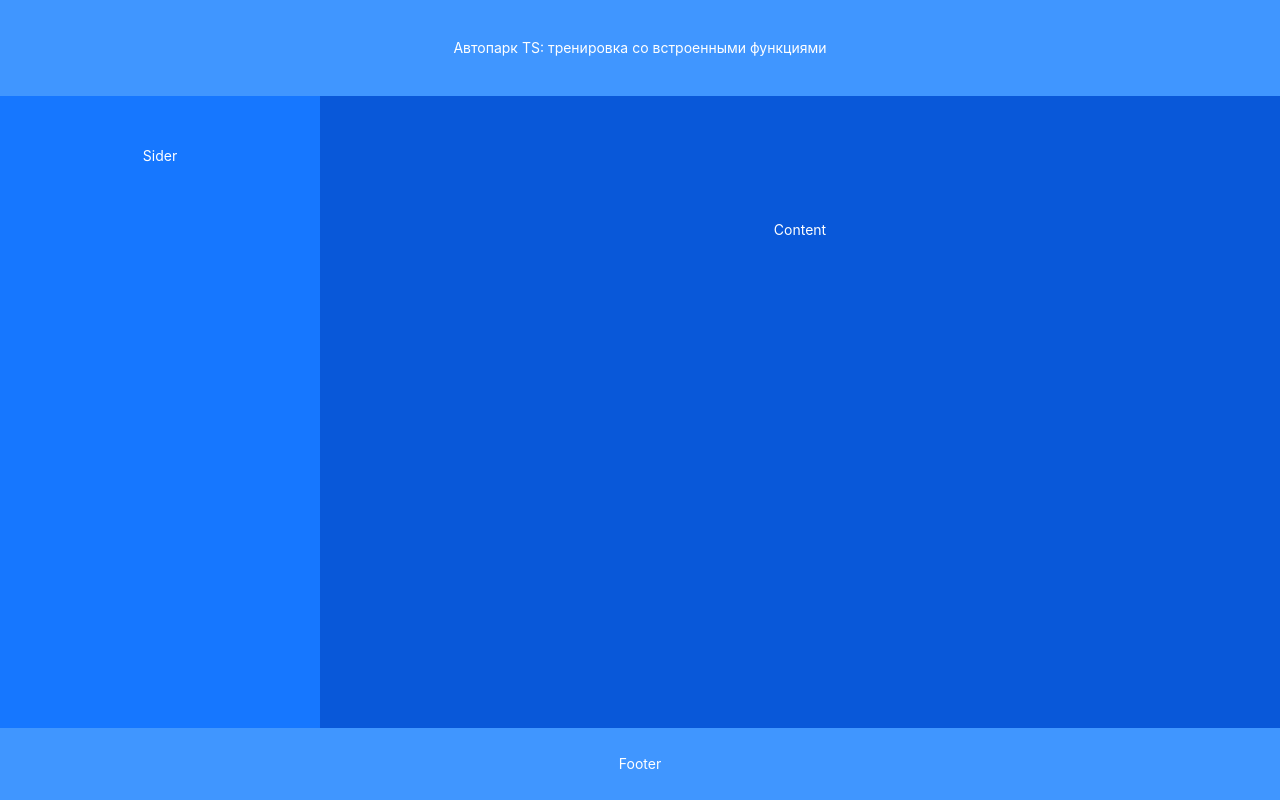
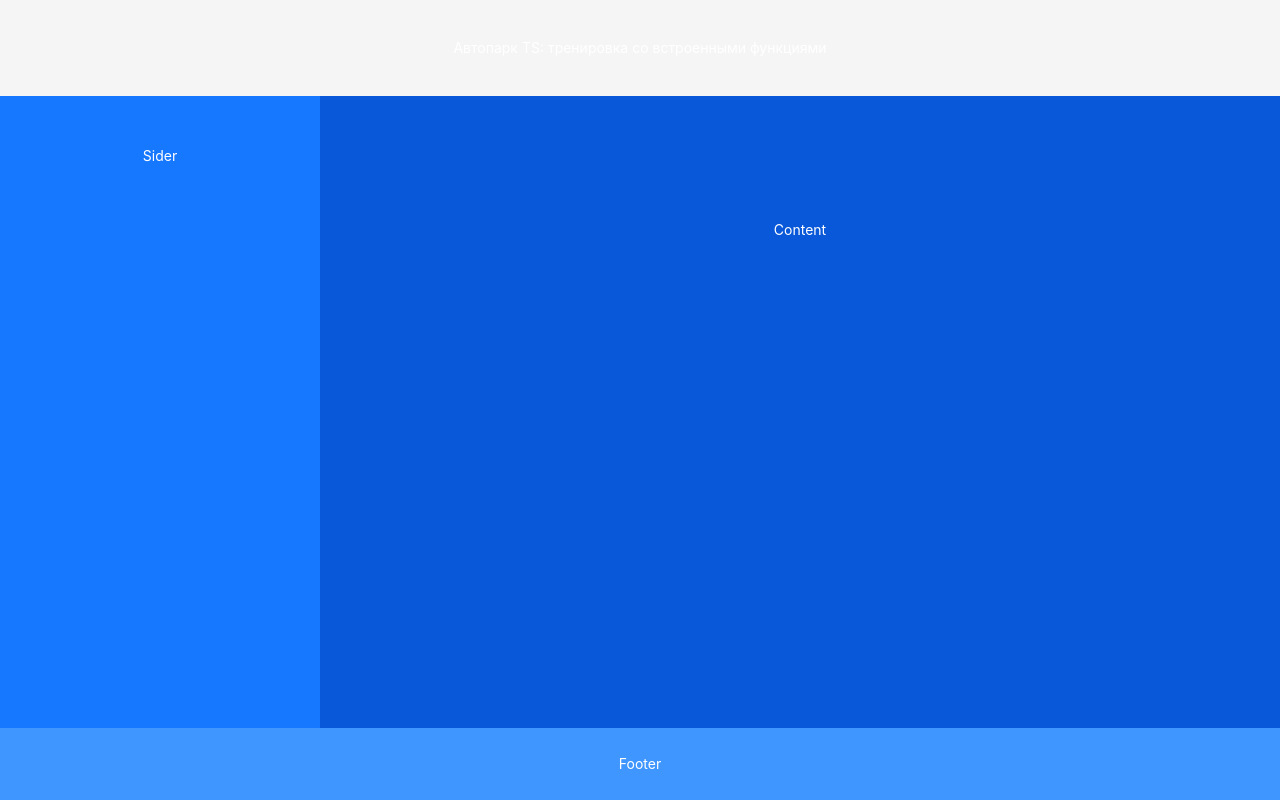
Before and after one commit to HELLRAID-cmd/TS-vehicle-fleet, a React (Vite) app in the folder Client/: page / in a window 1280 px wide. Built offline with nearby package versions, Linux system fonts and the light colour scheme.

Commit message:
Изменил задний фон

```diff
--- a/Client/src/components/Header/Header.scss
+++ b/Client/src/components/Header/Header.scss
@@ -7,5 +7,5 @@
   height: 64px;
   padding: 48px;
   line-height: 64px;
-  background-color: #4096ff;
+  background-color: var(--c-header);
 }
```
